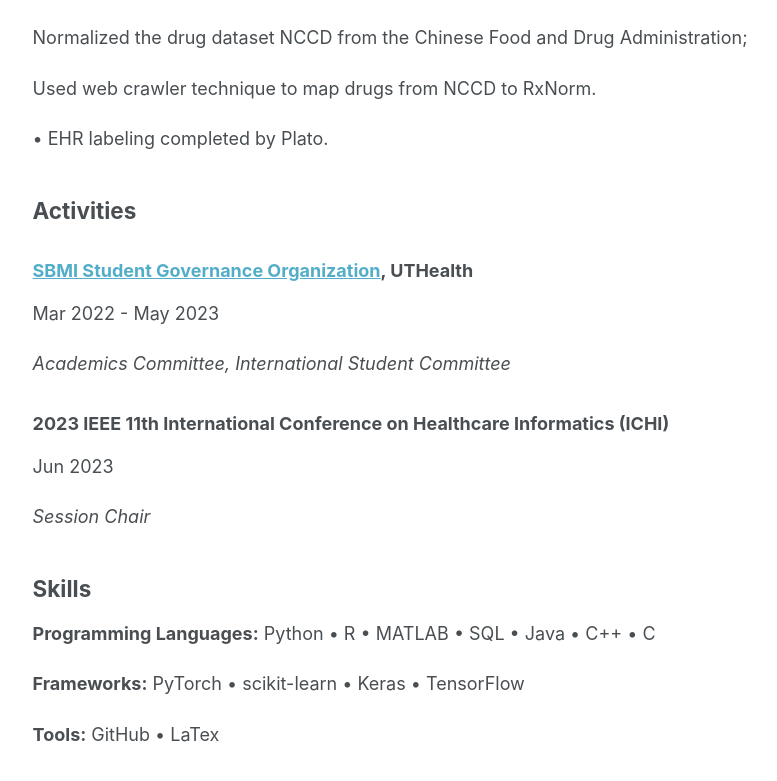
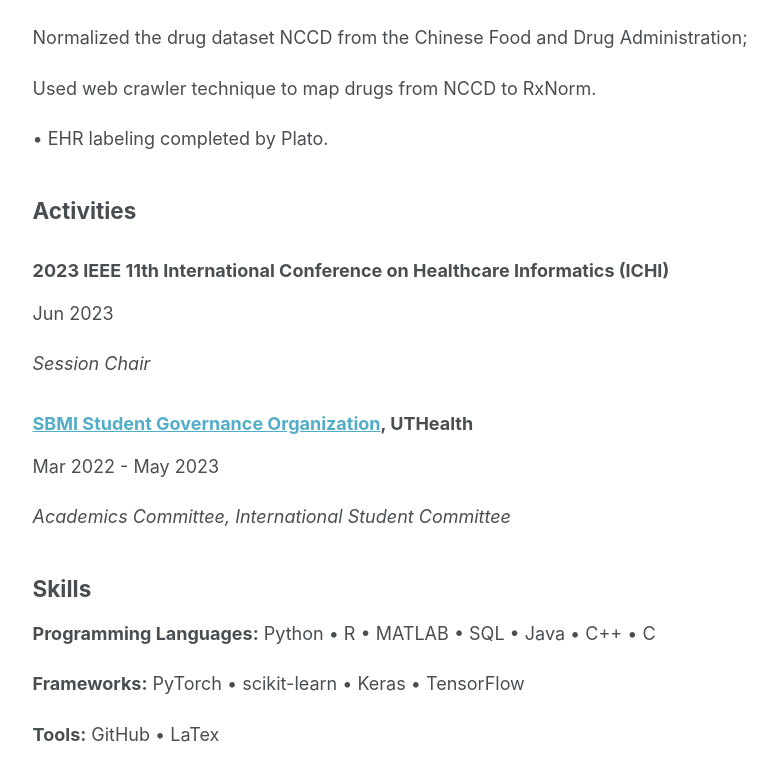
Before and after one commit to BingyuMao/BingyuMao.github.io, a Jekyll site: the page built from _pages/cv.md, in a window 1280 px wide and 900 px high, scrolled down 1677 px. Shown: the top 781 px of the window, without its empty margins (249-1026 px from the left). Built offline with Jekyll 4.4.1, drawn with Linux system fonts in a browser that asks for light colours.

Commit message:
Update cv.md

```diff
--- a/_pages/cv.md
+++ b/_pages/cv.md
@@ -81,18 +81,18 @@ Used web crawler technique to map drugs from NCCD to RxNorm.
 
 ## Activities
 
+### 2023 IEEE 11th International Conference on Healthcare Informatics (ICHI)
+
+Jun 2023
+
+*Session Chair*
+
+
 ### [SBMI Student Governance Organization](https://sbmi.uth.edu/current-students/sgo.htm), UTHealth
 
 Mar 2022 - May 2023
 
 *Academics Committee, International Student Committee*
-
-
-### 2023 IEEE 11th International Conference on Healthcare Informatics (ICHI)
-
-Jun 2023
-
-*Session Chair*
 
 
 
```
